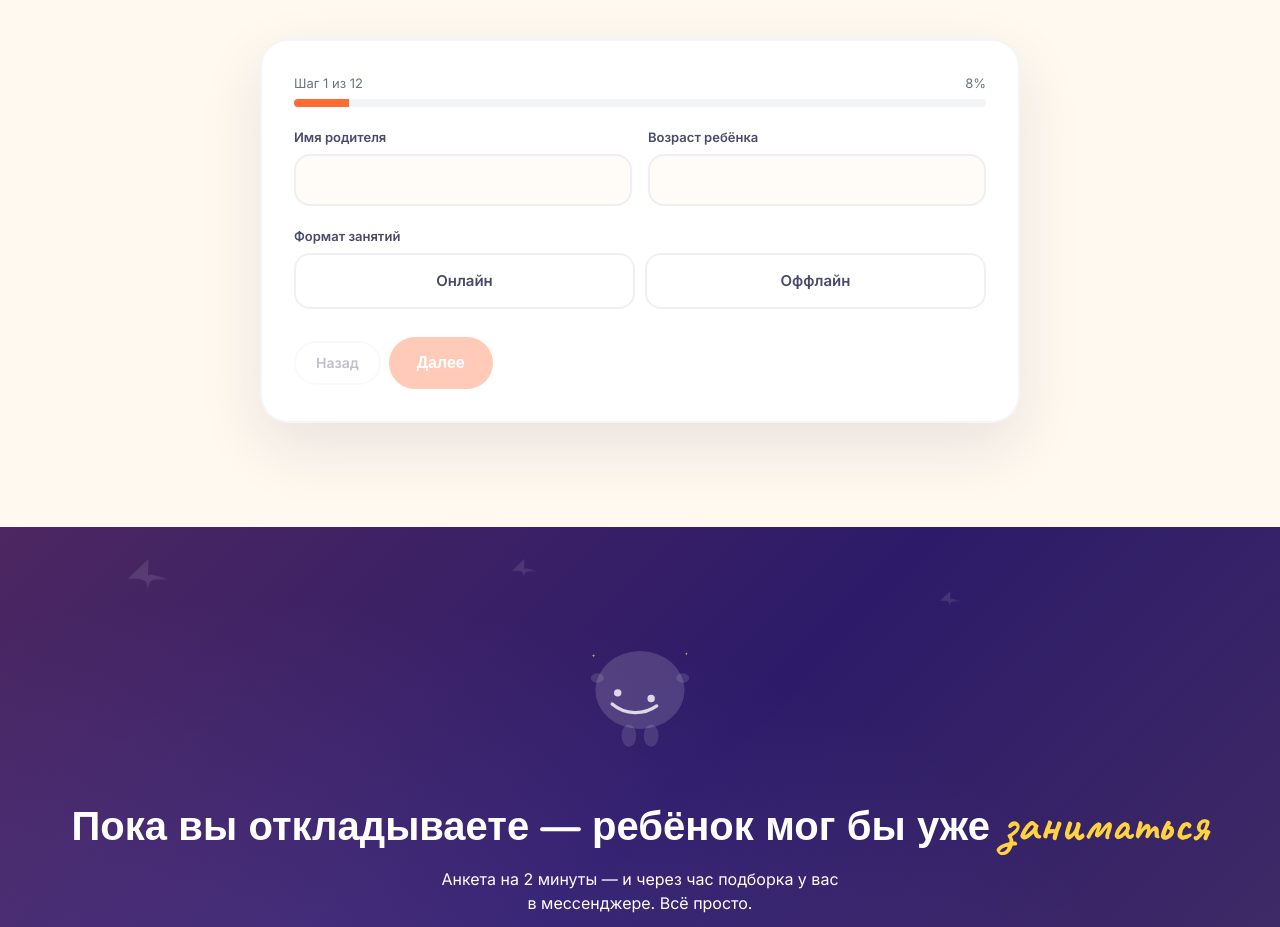
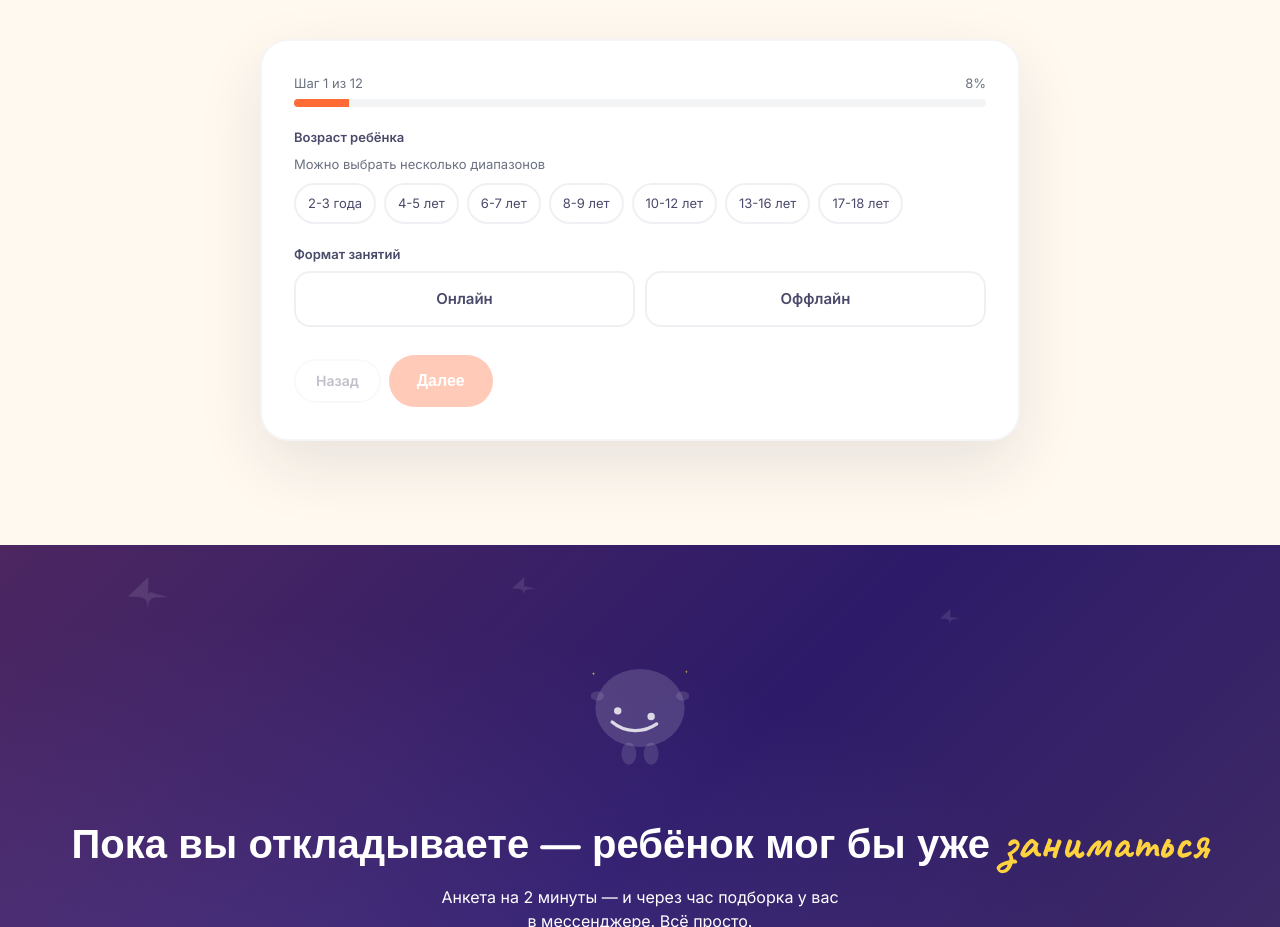
Before and after one commit to lim5max/veselo, a React (Vite) app in the folder react-app/: page / in a window 1280 px wide. Shown: the part 7380-8307 px from the top of the page. Built offline with nearby package versions, Linux system fonts and the light colour scheme.

Commit message:
Remove parent name field and make child age multi-select

```diff
--- a/react-app/src/components/Quiz.jsx
+++ b/react-app/src/components/Quiz.jsx
@@ -56,8 +56,7 @@ const QUESTIONS = [
 const STEPS = ['basic', ...QUESTIONS.map((q) => q.key), 'contacts']
 
 const initialData = {
-  parentName: '',
-  childAge: '',
+  childAge: [],
   format: '',
   city: '',
   district: '',
@@ -96,7 +95,7 @@ export default function Quiz() {
 
   const isStepValid = useMemo(() => {
     if (stepKey === 'basic') {
-      const base = data.parentName && data.childAge && data.format
+      const base = data.childAge.length > 0 && data.format
       const offlineOk = !isOffline || (data.city && data.address)
       return Boolean(base && offlineOk)
     }
@@ -111,7 +110,7 @@ export default function Quiz() {
   }, [data, isOffline, stepKey])
 
   const canSubmit = useMemo(() => {
-    const basic = data.parentName && data.childAge && data.format
+    const basic = data.childAge.length > 0 && data.format
     const offlineOk = !isOffline || (data.city && data.address)
     const contacts = data.phone && data.email && data.consent
     const questionsOk = QUESTIONS.every((q) => Array.isArray(data[q.key]) && data[q.key].length > 0)
@@ -192,15 +191,24 @@ export default function Quiz() {
           <form onSubmit={submit} className="space-y-5">
             {stepKey === 'basic' && (
               <>
-                <div className="grid md:grid-cols-2 gap-4">
-                  <label className="block">
-                    <span className="block text-[0.8125rem] font-semibold text-n700 mb-1.5">Имя родителя</span>
-                    <input className="w-full py-3 px-4 border-2 border-n200/60 rounded-2xl text-[0.9375rem] bg-cream/50 outline-none focus:border-coral" value={data.parentName} onChange={(e) => update('parentName', e.target.value)} />
-                  </label>
-                  <label className="block">
-                    <span className="block text-[0.8125rem] font-semibold text-n700 mb-1.5">Возраст ребёнка</span>
-                    <input type="number" min="2" max="18" className="w-full py-3 px-4 border-2 border-n200/60 rounded-2xl text-[0.9375rem] bg-cream/50 outline-none focus:border-coral" value={data.childAge} onChange={(e) => update('childAge', e.target.value)} />
-                  </label>
+                <div>
+                  <p className="block text-[0.8125rem] font-semibold text-n700 mb-1.5">Возраст ребёнка</p>
+                  <p className="text-[0.8125rem] text-n500 mb-2">Можно выбрать несколько диапазонов</p>
+                  <div className="flex flex-wrap gap-2">
+                    {['2-3 года', '4-5 лет', '6-7 лет', '8-9 лет', '10-12 лет', '13-16 лет', '17-18 лет'].map((age) => {
+                      const selected = Array.isArray(data.childAge) && data.childAge.includes(age)
+                      return (
+                        <button
+                          key={age}
+                          type="button"
+                          onClick={() => toggleMultiAnswer('childAge', age)}
+                          className={`py-2 px-3 border-2 rounded-full text-[0.8125rem] transition-all ${selected ? 'border-coral bg-coral-lt text-coral-dk font-semibold' : 'border-n200/60 text-n700 hover:border-coral'}`}
+                        >
+                          {age}
+                        </button>
+                      )
+                    })}
+                  </div>
                 </div>
 
                 <div>
```
